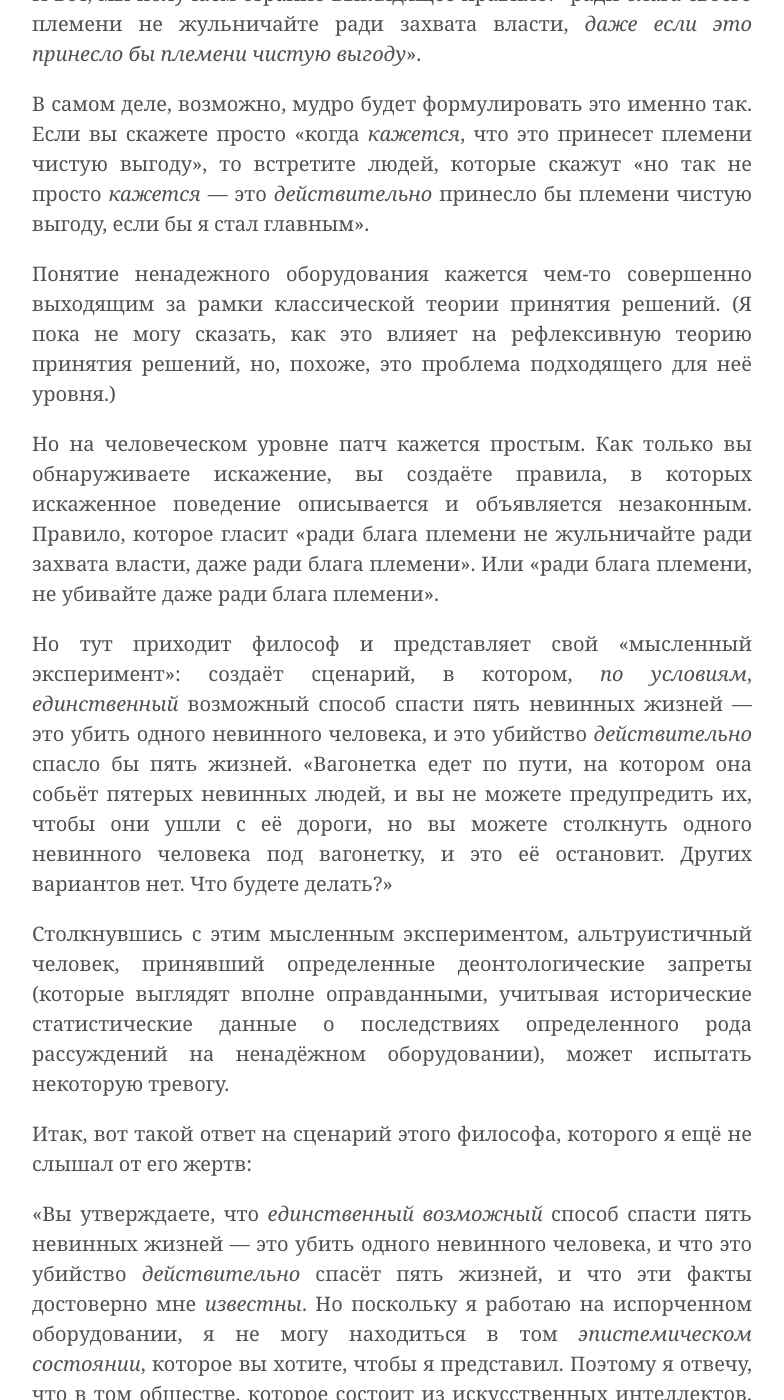
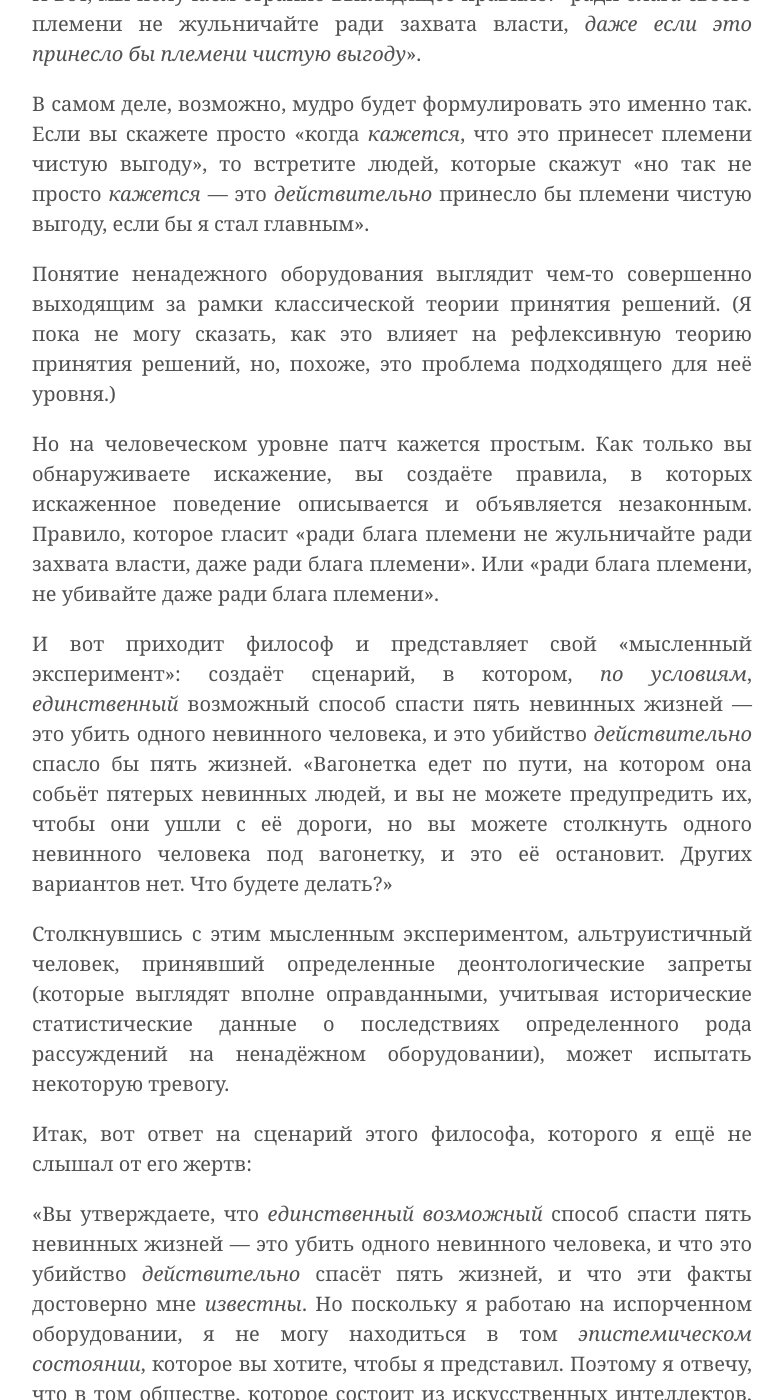
Before and after one commit to ReducingSuffering/reducingsuffering.github.io, a Jekyll site: the page built from _articles/eliezer-yudkowsky-ends-dont-justify-means-among-humans.md, in a window 1280 px wide and 1400 px high, scrolled down 1621 px. Shown: the whole window, without its empty margins (248-1032 px from the left). Built offline with Jekyll 4.4.1, drawn with Linux system fonts in a browser that asks for light colours.

Commit message:
Update eliezer-yudkowsky-ends-dont-justify-means-among-humans.md

```diff
--- a/_articles/eliezer-yudkowsky-ends-dont-justify-means-among-humans.md
+++ b/_articles/eliezer-yudkowsky-ends-dont-justify-means-among-humans.md
@@ -39,15 +39,15 @@ preview: assets/images/previews/
 
 В самом деле, возможно, мудро будет формулировать это именно так. Если вы скажете просто «когда _кажется_, что это принесет племени чистую выгоду», то встретите людей, которые скажут «но так не просто _кажется_ — это _действительно_ принесло бы племени чистую выгоду, если бы я стал главным».
 
-Понятие ненадежного оборудования кажется чем-то совершенно выходящим за рамки классической теории принятия решений. (Я пока не могу сказать, как это влияет на рефлексивную теорию принятия решений, но, похоже, это проблема подходящего для неё уровня.)
+Понятие ненадежного оборудования выглядит чем-то совершенно выходящим за рамки классической теории принятия решений. (Я пока не могу сказать, как это влияет на рефлексивную теорию принятия решений, но, похоже, это проблема подходящего для неё уровня.)
 
 Но на человеческом уровне патч кажется простым. Как только вы обнаруживаете искажение, вы создаёте правила, в которых искаженное поведение описывается и объявляется незаконным. Правило, которое гласит «ради блага племени не жульничайте ради захвата власти, даже ради блага племени». Или «ради блага племени, не убивайте даже ради блага племени».
 
-Но тут приходит философ и представляет свой «мысленный эксперимент»: создаёт сценарий, в котором, _по условиям_, _единственный_ возможный способ спасти пять невинных жизней — это убить одного невинного человека, и это убийство _действительно_ спасло бы пять жизней. «Вагонетка едет по пути, на котором она собьёт пятерых невинных людей, и вы не можете предупредить их, чтобы они ушли с её дороги, но вы можете столкнуть одного невинного человека под вагонетку, и это её остановит. Других вариантов нет. Что будете делать?»
+И вот приходит философ и представляет свой «мысленный эксперимент»: создаёт сценарий, в котором, _по условиям_, _единственный_ возможный способ спасти пять невинных жизней — это убить одного невинного человека, и это убийство _действительно_ спасло бы пять жизней. «Вагонетка едет по пути, на котором она собьёт пятерых невинных людей, и вы не можете предупредить их, чтобы они ушли с её дороги, но вы можете столкнуть одного невинного человека под вагонетку, и это её остановит. Других вариантов нет. Что будете делать?»
 
 Столкнувшись с этим мысленным экспериментом, альтруистичный человек, принявший определенные деонтологические запреты (которые выглядят вполне оправданными, учитывая исторические статистические данные о последствиях определенного рода рассуждений на ненадёжном оборудовании), может испытать некоторую тревогу.
 
-Итак, вот такой ответ на сценарий этого философа, которого я ещё не слышал от его жертв:
+Итак, вот ответ на сценарий этого философа, которого я ещё не слышал от его жертв:
 
 «Вы утверждаете, что _единственный возможный_ способ спасти пять невинных жизней — это убить одного невинного человека, и что это убийство _действительно_ спасёт пять жизней, и что эти факты достоверно мне _известны_. Но поскольку я работаю на испорченном оборудовании, я не могу находиться в том _эпистемическом состоянии_, которое вы хотите, чтобы я представил. Поэтому я отвечу, что в том обществе, которое состоит из искусственных интеллектов, считающихся личностями и лишенных какой-либо врожденной склонности быть развращенными властью, для ИИ было бы правильно убить одного невинного ради спасения пятерых. И что, более того, все его соплеменники с этим бы согласились. Однако я отказываюсь распространять этот ответ на себя, потому что эпистемическое состояние, которое вы просите меня представить, может существовать только среди существ, не являющихся людьми.»
 
```
